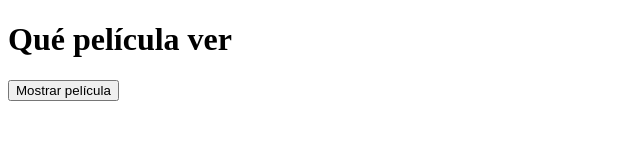
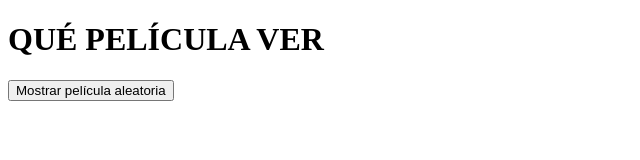
Before and after one commit to carinabrodriguez/Taller-APIs, a plain HTML site: page index.html in a window 1280 px wide. Shown: the whole page, without its empty margins (0-640 px from the left). Drawn offline with Linux system fonts and the light colour scheme.

Commit message:
Update index.html

```diff
--- a/index.html
+++ b/index.html
@@ -4,11 +4,12 @@
         <meta charset="UTF-8">
         <meta name="viewport" content="width=device-width,initial-scale=1.0">
         <title>Películas</title>
-        <!-- <link rel="stylesheet" type="text/css" href="estilo.css"/>  -->
+        <link href="style.css" type="text/css" rel="stylesheet">
+
     </head>
      <body>
-        <h1>Qué película ver</h1>
-        <button id="randomMovieButton">Mostrar película</button>
+        <h1>QUÉ PELÍCULA VER</h1>
+        <button id="randomMovieButton">Mostrar película aleatoria</button>
         <div id="movieInfo"></div>
         <script src="script.js"></script>
     </body>
```
